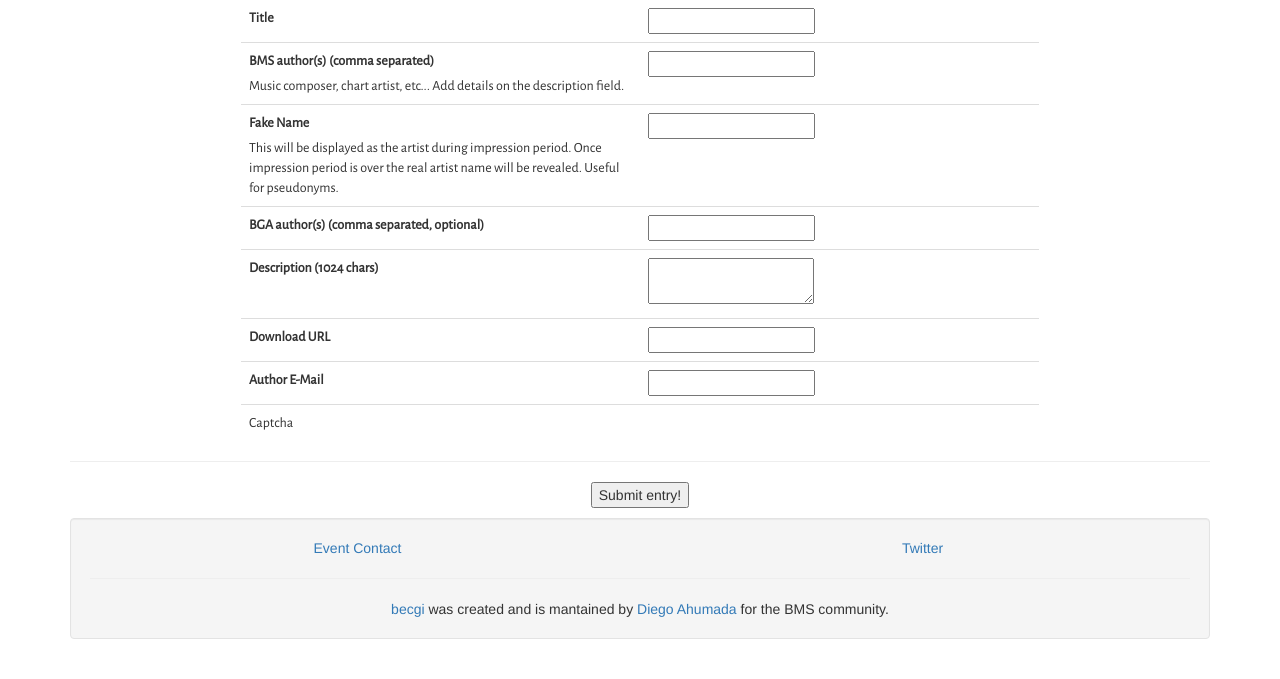
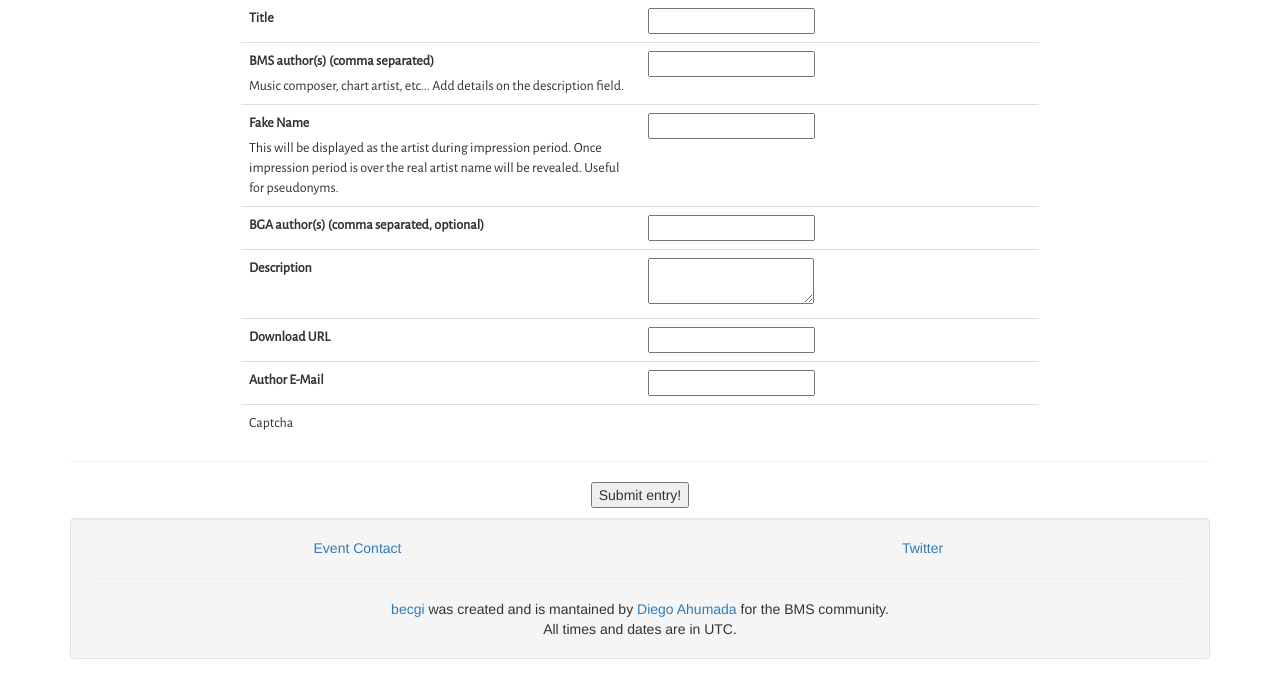
Before and after one commit to zardoru/becgi, a Flask app: page /event/1/submit in a window 1280 px wide. Shown: the part 596-1275 px from the top of the page. Before the commit the page ends 1235 px from the top, so only its background shows below. Run offline with Flask 2, Linux system fonts and the light colour scheme; a database or web service that is not in the repository returns one stand-in record (values such as "Sample title"); some libraries are stand-ins or nearby versions.

Commit message:
Minor polish.

```diff
--- a/app.py
+++ b/app.py
@@ -115,23 +115,26 @@ def sng_impressions(event_id, song_id, form=None):
     if form is None:
         form = ImpressionForm()
 
-    evt = database.Event(event_id)
-    if evt.can_see_submissions:
-        sng = database.get_song_by_id(song_id)
-        if sng.event_id == evt.id:
-            impressions = evt.get_impressions(sng)
-            return render_template("song_impressions.html",
-                                   impressions=impressions,
-                                   song=sng,
-                                   rating=evt.get_rating_impressions(impressions),
-                                   form=form,
-                                   impression_count=len(impressions),
-                                   is_impression_period=evt.are_impressions_open,
-                                   event=evt)
+    try:
+        evt = database.Event(event_id)
+        if evt.can_see_submissions:
+            sng = database.get_song_by_id(song_id)
+            if sng.event_id == evt.id:
+                impressions = evt.get_impressions(sng)
+                return render_template("song_impressions.html",
+                                       impressions=impressions,
+                                       song=sng,
+                                       rating=evt.get_rating_impressions(impressions),
+                                       form=form,
+                                       impression_count=len(impressions),
+                                       is_impression_period=evt.are_impressions_open,
+                                       event=evt)
+            else:
+                return render_template("wrong_event.html")
         else:
-            return render_template("wrong_event.html")
-    else:
-        return render_template("section_closed.html")
+            return render_template("section_closed.html", event=evt)
+    except database.IncorrectEvent as e:
+        return render_template("section_closed.html", event=None)
 
 
 @app.route("/event/<int:event_id>/impressions/id/submit/<int:song_id>", methods=["POST"])
--- a/forms.py
+++ b/forms.py
@@ -17,7 +17,7 @@ class SubmitForm(Form):
                             will be revealed.
                             Useful for pseudonyms.""")
     bga_author = StringField("BGA author(s) (comma separated, optional)")
-    description = TextAreaField("Description (1024 chars)")
+    description = TextAreaField("Description")
     bms_link = URLField("Download URL", validators=[url(), DataRequired()])
     bms_email = EmailField("Author E-Mail", validators=[Email()])
     captcha = RecaptchaField()
--- a/templates/event.html
+++ b/templates/event.html
@@ -2,7 +2,7 @@
 {% block content %}
 
 <div class="row">
-    {% if event.sidebar_content != "" %}
+    {% if event.sidebar_content != "" and event.sidebar_content %}
     <div class="evt-about col-md-8">
         {{
         event.description|markdown
@@ -23,7 +23,7 @@
 </div>
 <hr/>
 <div class="evt-dates">
-    <div class="well well-sm">
+    <div class="well well-sm text-center">
         <strong>Impression dates:</strong> {{ event.impression_start }} to {{ event.impression_end }} <br/>
         <strong>Submission dates:</strong> {{ event.submission_start }} to {{ event.submission_end }}
     </div>
--- a/templates/event_template.html
+++ b/templates/event_template.html
@@ -4,7 +4,7 @@
 {% endblock %}
 {% block logo %}
 <a href="/event/{{event.id}}">
-    {% if event.banner_url != None %}
+    {% if event.banner_url and event.banner_url != "" %}
     <img class="img-responsive" src="{{event.banner_url}}" alt=""/>
     {% else %}
     <h1>{{event.name}}</h1>
@@ -12,7 +12,7 @@
 </a>
 {% endblock %}
 {% block stylesheets %}
-{% if event.css_url != None %}
+{% if event.css_url and event.css_url != "" %}
 <link href="{{event.css_url}}" rel="stylesheet" type="text/css">
 {% endif %}
 {% endblock %}
--- a/templates/footer.html
+++ b/templates/footer.html
@@ -22,5 +22,7 @@
         was created and is mantained by
         <a href="https://github.com/zardoru">Diego Ahumada</a>
         for the BMS community.
+        <br/>
+        All times and dates are in UTC.
     </div>
 </div>
--- a/templates/section_closed.html
+++ b/templates/section_closed.html
@@ -1,4 +1,8 @@
-{% extends "template.html" %}
+{% if event %}
+{% extends "event_template.html" %}
+{% else %}
+{% extends 'template.html' %}
+{% endif %}
 {% block content %}
 <div class="text-center b-header">
     <strong>This section is currently closed.</strong>
```
